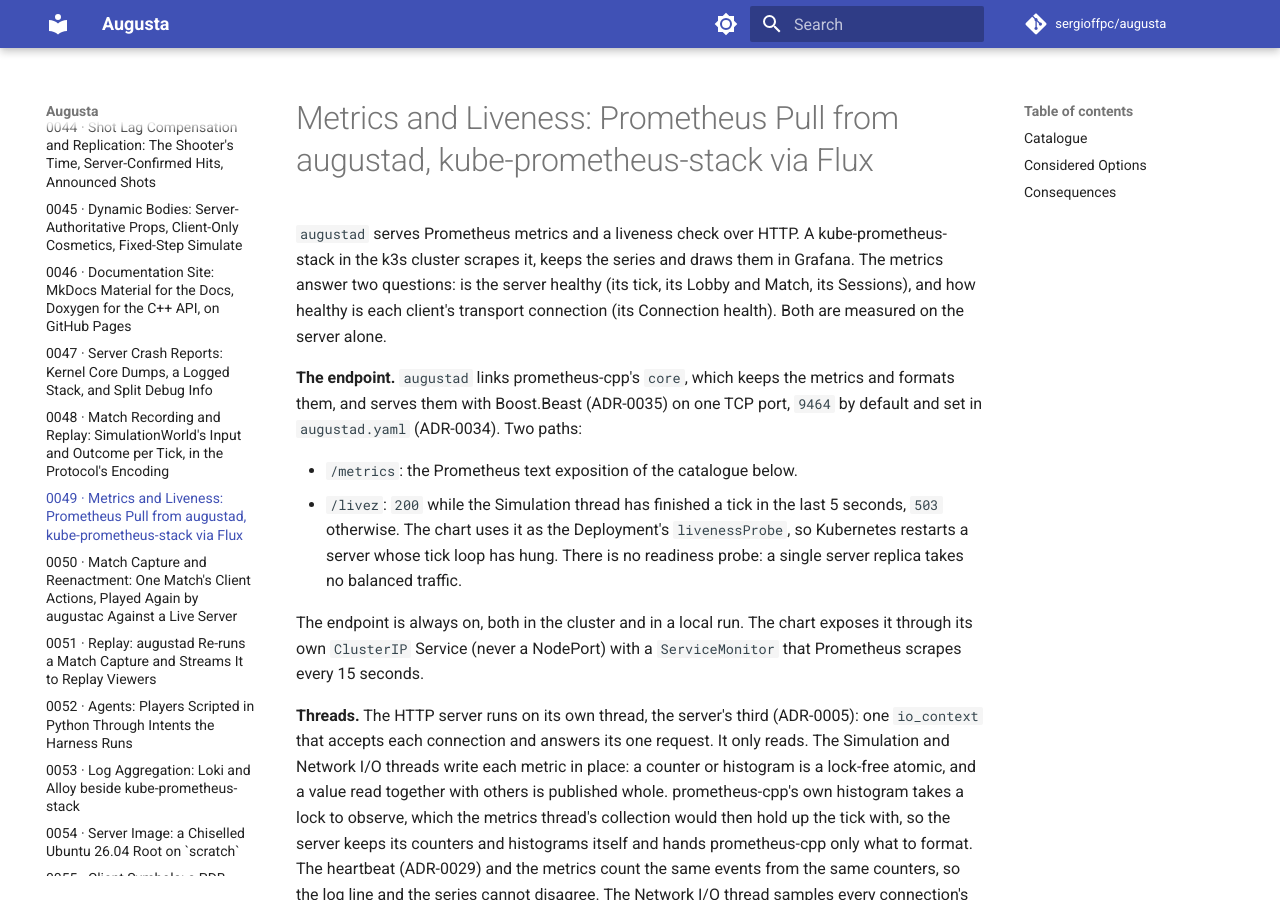
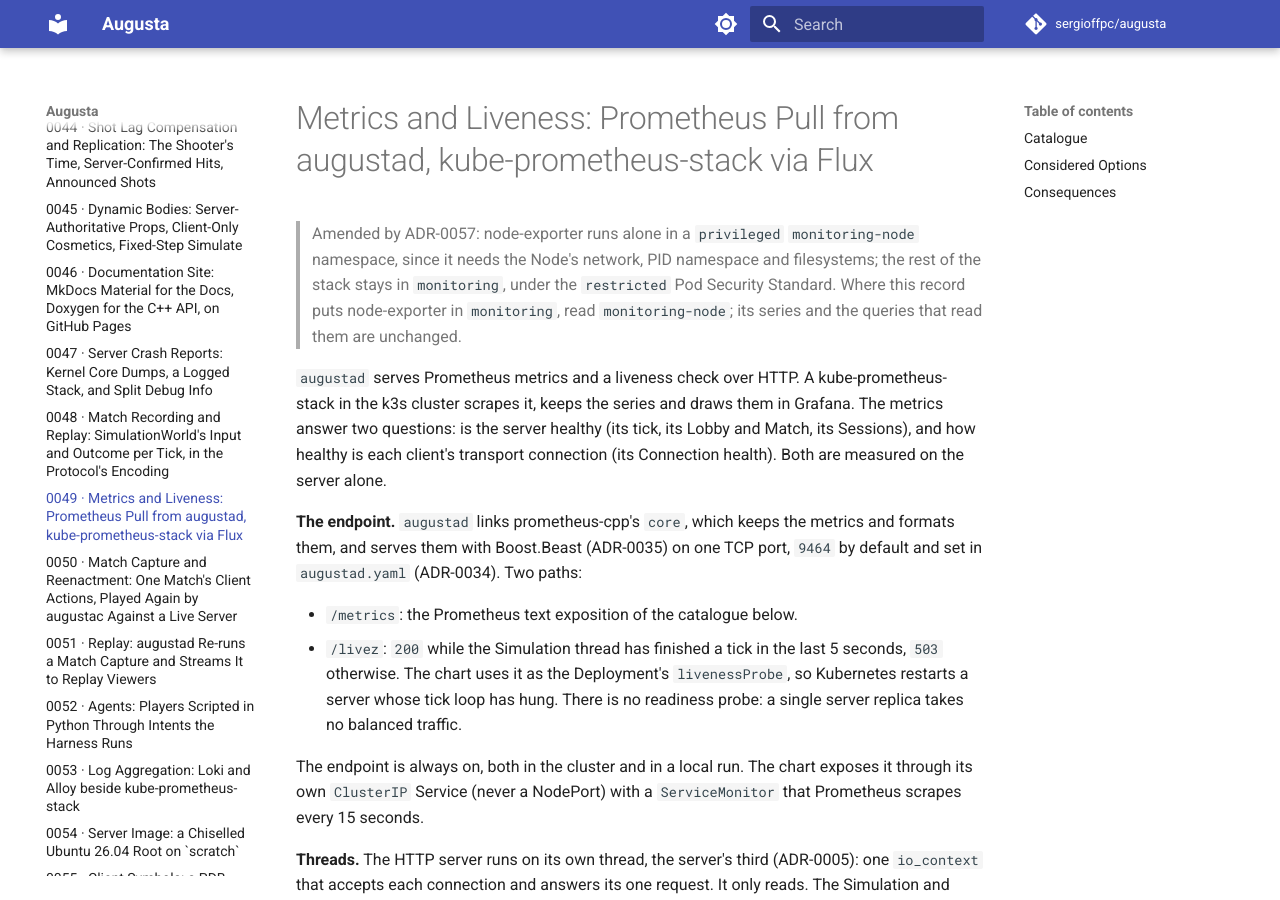
Before and after one commit to sergioffpc/augusta, an MkDocs documentation site: the page built from docs/adr/0049-metrics-and-liveness.md, in a window 1280 px wide and 900 px high. Built offline with MkDocs 1.6.1 and Material for MkDocs 9.7.7, drawn with Linux system fonts in a browser that asks for light colours; comment, search, counter and statistics services are not loaded.

Commit message:
docs(adr): note ADR-0057's move of node-exporter in ADR-0049
Refs #529

Co-Authored-By: Claude Opus 5.5 <noreply@anthropic.com>

```diff
--- a/docs/adr/0049-metrics-and-liveness.md
+++ b/docs/adr/0049-metrics-and-liveness.md
@@ -1,4 +1,11 @@
 # Metrics and Liveness: Prometheus Pull from augustad, kube-prometheus-stack via Flux
+
+> Amended by ADR-0057: node-exporter runs alone in a `privileged`
+> `monitoring-node` namespace, since it needs the Node's network, PID namespace
+> and filesystems; the rest of the stack stays in `monitoring`, under the
+> `restricted` Pod Security Standard. Where this record puts node-exporter in
+> `monitoring`, read `monitoring-node`; its series and the queries that read
+> them are unchanged.
 
 `augustad` serves Prometheus metrics and a liveness check over HTTP. A
 kube-prometheus-stack in the k3s cluster scrapes it, keeps the series and draws
```
